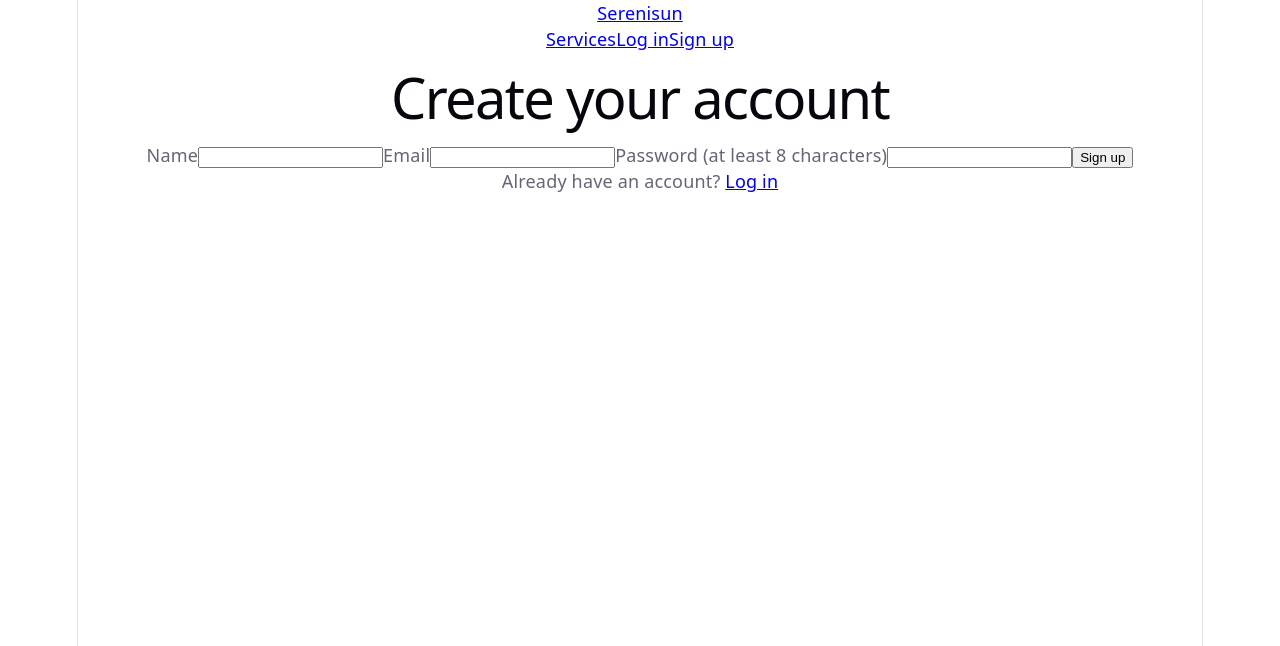
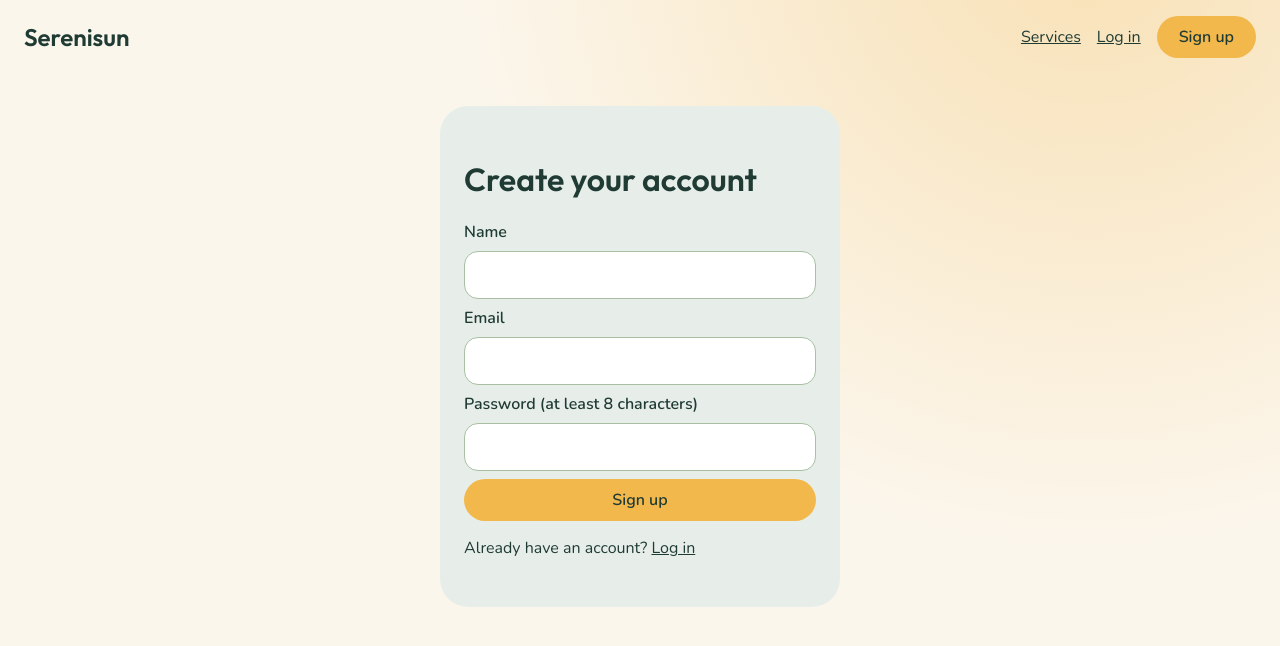
Before and after one commit to peggieprospers/Serenisun, a React (Vite) app in the folder client/: page /register in a window 1280 px wide. Shown: the top 646 px of the page. Built offline with nearby package versions, Linux system fonts and the light colour scheme; no server answers.

Commit message:
Add Serenisun theme styles

```diff
--- a/client/src/index.css
+++ b/client/src/index.css
@@ -1,111 +1,52 @@
+@import url('https://fonts.googleapis.com/css2?family=Nunito:wght@400;600&family=Outfit:wght@500;600&display=swap');
+
 :root {
-  --text: #6b6375;
-  --text-h: #08060d;
-  --bg: #fff;
-  --border: #e5e4e7;
-  --code-bg: #f4f3ec;
-  --accent: #aa3bff;
-  --accent-bg: rgba(170, 59, 255, 0.1);
-  --accent-border: rgba(170, 59, 255, 0.5);
-  --social-bg: rgba(244, 243, 236, 0.5);
-  --shadow:
-    rgba(0, 0, 0, 0.1) 0 10px 15px -3px, rgba(0, 0, 0, 0.05) 0 4px 6px -2px;
-
-  --sans: system-ui, 'Segoe UI', Roboto, sans-serif;
-  --heading: system-ui, 'Segoe UI', Roboto, sans-serif;
-  --mono: ui-monospace, Consolas, monospace;
-
-  font: 18px/145% var(--sans);
-  letter-spacing: 0.18px;
-  color-scheme: light dark;
-  color: var(--text);
-  background: var(--bg);
-  font-synthesis: none;
-  text-rendering: optimizeLegibility;
-  -webkit-font-smoothing: antialiased;
-  -moz-osx-font-smoothing: grayscale;
-
-  @media (max-width: 1024px) {
-    font-size: 16px;
-  }
+  --sun: #F2B84B;
+  --glow: #F28C6B;
+  --sage: #A8BFA3;
+  --cream: #FBF6EC;
+  --mist: #E7EEE9;
+  --forest: #1F3B34;
 }
 
-@media (prefers-color-scheme: dark) {
-  :root {
-    --text: #9ca3af;
-    --text-h: #f3f4f6;
-    --bg: #16171d;
-    --border: #2e303a;
-    --code-bg: #1f2028;
-    --accent: #c084fc;
-    --accent-bg: rgba(192, 132, 252, 0.15);
-    --accent-border: rgba(192, 132, 252, 0.5);
-    --social-bg: rgba(47, 48, 58, 0.5);
-    --shadow:
-      rgba(0, 0, 0, 0.4) 0 10px 15px -3px, rgba(0, 0, 0, 0.25) 0 4px 6px -2px;
-  }
-
-  #social .button-icon {
-    filter: invert(1) brightness(2);
-  }
-}
+* { box-sizing: border-box; }
 
 body {
   margin: 0;
+  min-height: 100vh;
+  font-family: 'Nunito', system-ui, sans-serif;
+  color: var(--forest);
+  background:
+    radial-gradient(circle at 85% -10%, rgba(242, 184, 75, 0.35), transparent 45%),
+    var(--cream);
 }
 
-#root {
-  width: 1126px;
-  max-width: 100%;
-  margin: 0 auto;
-  text-align: center;
-  border-inline: 1px solid var(--border);
-  min-height: 100svh;
-  display: flex;
-  flex-direction: column;
-  box-sizing: border-box;
+h1, h2, h3, .brand { font-family: 'Outfit', system-ui, sans-serif; }
+a { color: var(--forest); }
+
+.navbar { display: flex; justify-content: space-between; align-items: center; padding: 16px 24px; flex-wrap: wrap; gap: 12px; }
+.navbar nav { display: flex; gap: 16px; align-items: center; flex-wrap: wrap; }
+.brand { font-size: 1.5rem; font-weight: 600; text-decoration: none; }
+
+.btn {
+  display: inline-block; border: 0; cursor: pointer; text-decoration: none;
+  background: var(--sun); color: var(--forest);
+  font: inherit; font-weight: 600; padding: 10px 22px; border-radius: 999px;
 }
+.btn:hover { background: var(--glow); }
+.btn:disabled { opacity: 0.6; cursor: not-allowed; }
+.btn-ghost { background: transparent; border: 1.5px solid var(--forest); }
 
-h1,
-h2 {
-  font-family: var(--heading);
-  font-weight: 500;
-  color: var(--text-h);
-}
+.hero, .page { max-width: 720px; margin: 0 auto; padding: 48px 24px; }
+.hero { text-align: center; }
+.hero h1 { font-size: clamp(2.5rem, 8vw, 4rem); margin: 0; }
+.tagline { font-size: 1.25rem; font-style: italic; }
 
-h1 {
-  font-size: 56px;
-  letter-spacing: -1.68px;
-  margin: 32px 0;
-  @media (max-width: 1024px) {
-    font-size: 36px;
-    margin: 20px 0;
-  }
-}
-h2 {
-  font-size: 24px;
-  line-height: 118%;
-  letter-spacing: -0.24px;
-  margin: 0 0 8px;
-  @media (max-width: 1024px) {
-    font-size: 20px;
-  }
-}
-p {
-  margin: 0;
-}
+.auth-card { max-width: 400px; margin: 32px auto; padding: 32px 24px; background: var(--mist); border-radius: 28px; }
+.auth-card form { display: grid; gap: 8px; }
+label { font-weight: 600; }
+input { padding: 12px 16px; border: 1.5px solid var(--sage); border-radius: 14px; font: inherit; background: #fff; }
 
-code,
-.counter {
-  font-family: var(--mono);
-  display: inline-flex;
-  border-radius: 4px;
-  color: var(--text-h);
-}
-
-code {
-  font-size: 15px;
-  line-height: 135%;
-  padding: 4px 8px;
-  background: var(--code-bg);
-}
+input:focus-visible, .btn:focus-visible, a:focus-visible { outline: 3px solid var(--glow); outline-offset: 2px; }
+.error { color: #9b2c1d; margin: 4px 0; }
+.status { text-align: center; padding: 48px; }
```
